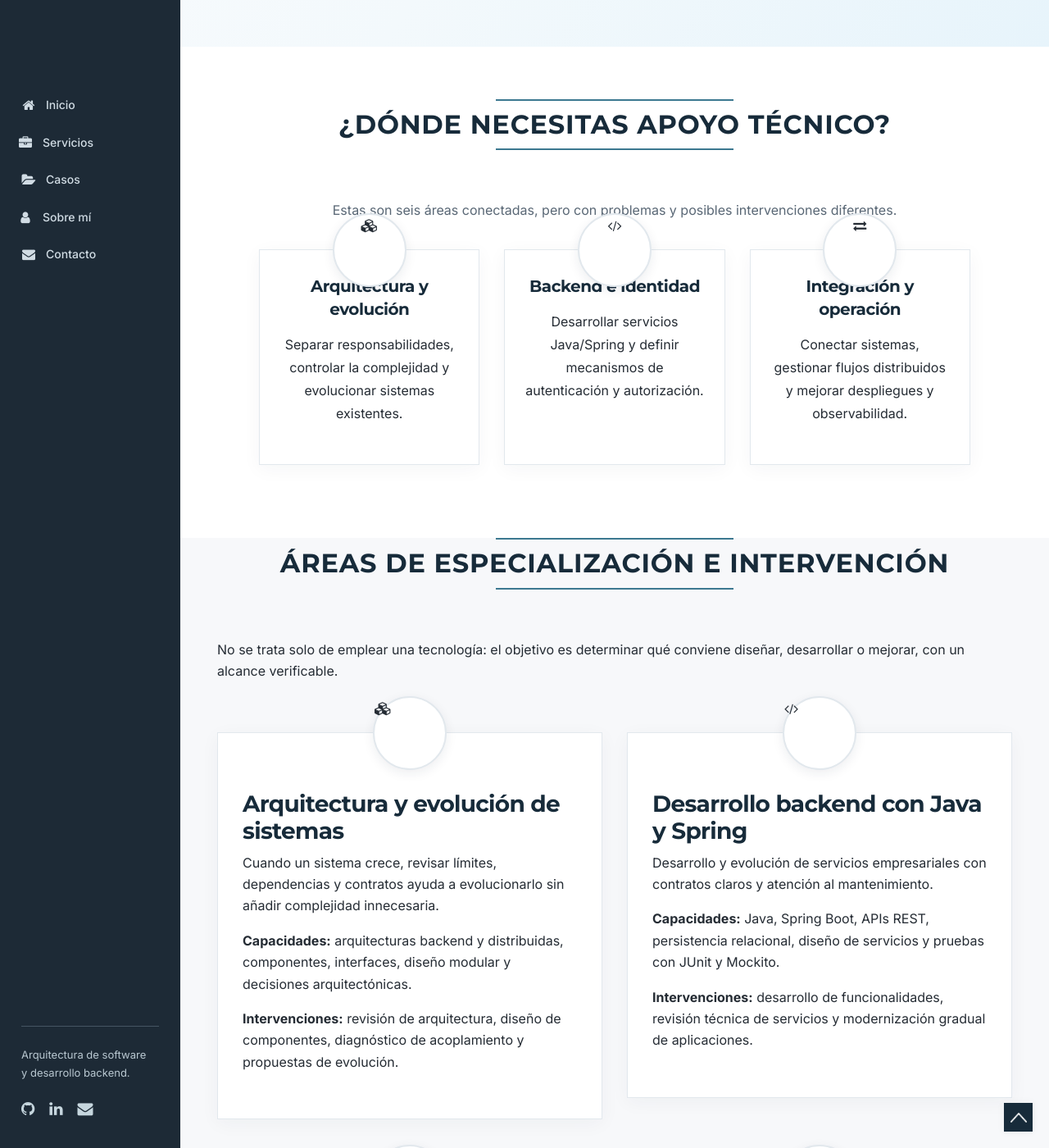
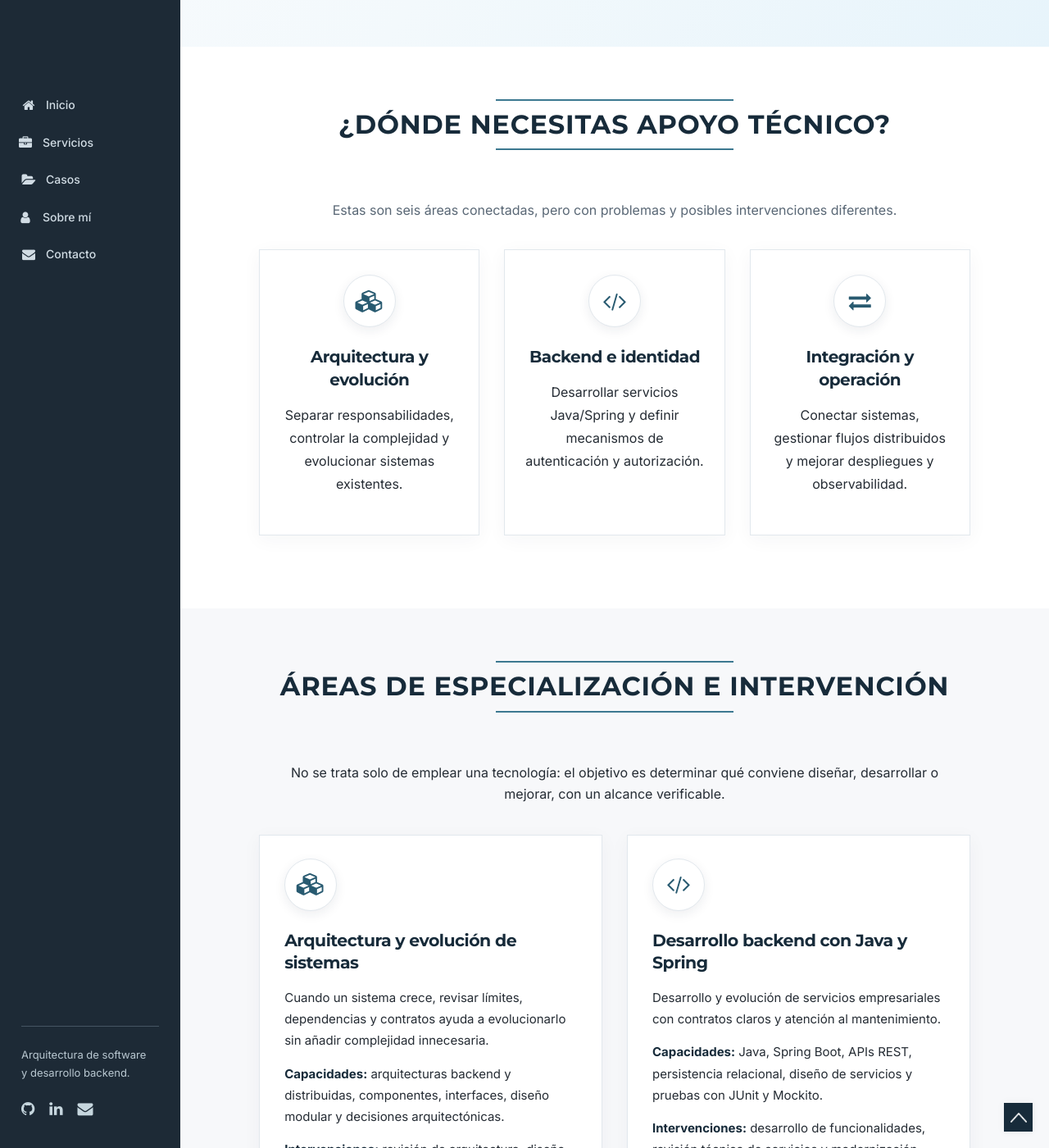
Before and after one commit to dabiz-me/dabiz.me, a Jekyll site: the page built from ingenieria-software.md, in a window 1280 px wide and 1400 px high, scrolled down 509 px. Shown: the whole window at 82% size. Built offline with Jekyll 4.4.1, drawn with Linux system fonts in a browser that asks for light colours.

Commit message:
style(v3.1): apply consistent Font Awesome service icons and engineering grid

```diff
--- a/assets/css/portfolio-theme.css
+++ b/assets/css/portfolio-theme.css
@@ -504,3 +504,38 @@ a:focus-visible, button:focus-visible, input:focus-visible, textarea:focus-visib
 .dabiz-audience-more,.dabiz-services-index-link{margin-top:15px}
 .dabiz-audience-more a,.dabiz-services-index-link a{color:var(--brand-accent-dark);font-weight:600}
 @media(max-width:767px){.dabiz-detail-page .dabiz-service-hero{padding:42px 18px}.dabiz-detail-page .dabiz-service-details{padding:40px 10px}.dabiz-detail-page .dabiz-service-column{display:block;margin-bottom:17px}.dabiz-detail-page .dabiz-service-card{height:auto;padding:28px 19px}.dabiz-detail-page .dabiz-service-hero .about-content{padding:0}}
+
+
+/* V3.1 — Reuse Tfolio's Font Awesome and service-card visual language. */
+.dabiz-service-icon.services-box-logo{
+  width:64px;height:64px;min-width:64px;margin:0 auto 22px;
+  display:flex;align-items:center;justify-content:center;
+  border:1px solid var(--brand-border);border-radius:50%;
+  background:var(--brand-white);box-shadow:0 4px 14px rgba(23,43,58,.08);
+  float:none;position:static;
+}
+.dabiz-service-icon .fa{font-size:27px;line-height:1;color:var(--brand-accent-dark);}
+.dabiz-audiences .dabiz-audience-column{display:flex;}
+.dabiz-audiences .dabiz-audience-column .services-box{
+  display:flex;flex-direction:column;align-items:center;width:100%;
+}
+.dabiz-audiences .dabiz-audience-column .services-box a{margin-top:auto;}
+.dabiz-detail-page .dabiz-service-card .dabiz-service-icon{flex-shrink:0;}
+.dabiz-engineering-areas{background:var(--brand-surface);padding:clamp(45px,5vw,80px) clamp(15px,4vw,65px);}
+.dabiz-engineering-areas .services-wrapper{max-width:1320px;margin:auto;}
+.dabiz-engineering-intro{max-width:800px;margin:0 auto 36px;text-align:center;}
+.dabiz-engineering-grid{align-items:stretch;}
+.dabiz-engineering-column{display:flex;min-width:0;margin-bottom:26px;}
+.dabiz-engineering-card{display:block;width:100%;height:100%;padding:28px 30px;text-align:left;margin:0;}
+.dabiz-engineering-card .dabiz-service-icon{margin:0 0 22px;}
+.dabiz-engineering-card h3{font-size:clamp(19px,1.6vw,23px);line-height:1.35;margin:0 0 16px;}
+.dabiz-engineering-card p{font-size:15px;line-height:1.75;margin:0 0 14px;}
+.dabiz-engineering-card p:last-child{margin-bottom:0;}
+.dabiz-engineering-card a{color:var(--brand-accent-dark);font-weight:600;text-decoration:underline;text-underline-offset:3px;}
+.dabiz-engineering-card strong{color:var(--brand-navy);}
+@media(max-width:767px){
+  .dabiz-engineering-areas{padding:42px 12px;}
+  .dabiz-engineering-column{display:block;margin-bottom:18px;}
+  .dabiz-engineering-card{padding:24px 20px;height:auto;}
+  .dabiz-service-icon.services-box-logo{width:58px;height:58px;min-width:58px;}
+}
```
